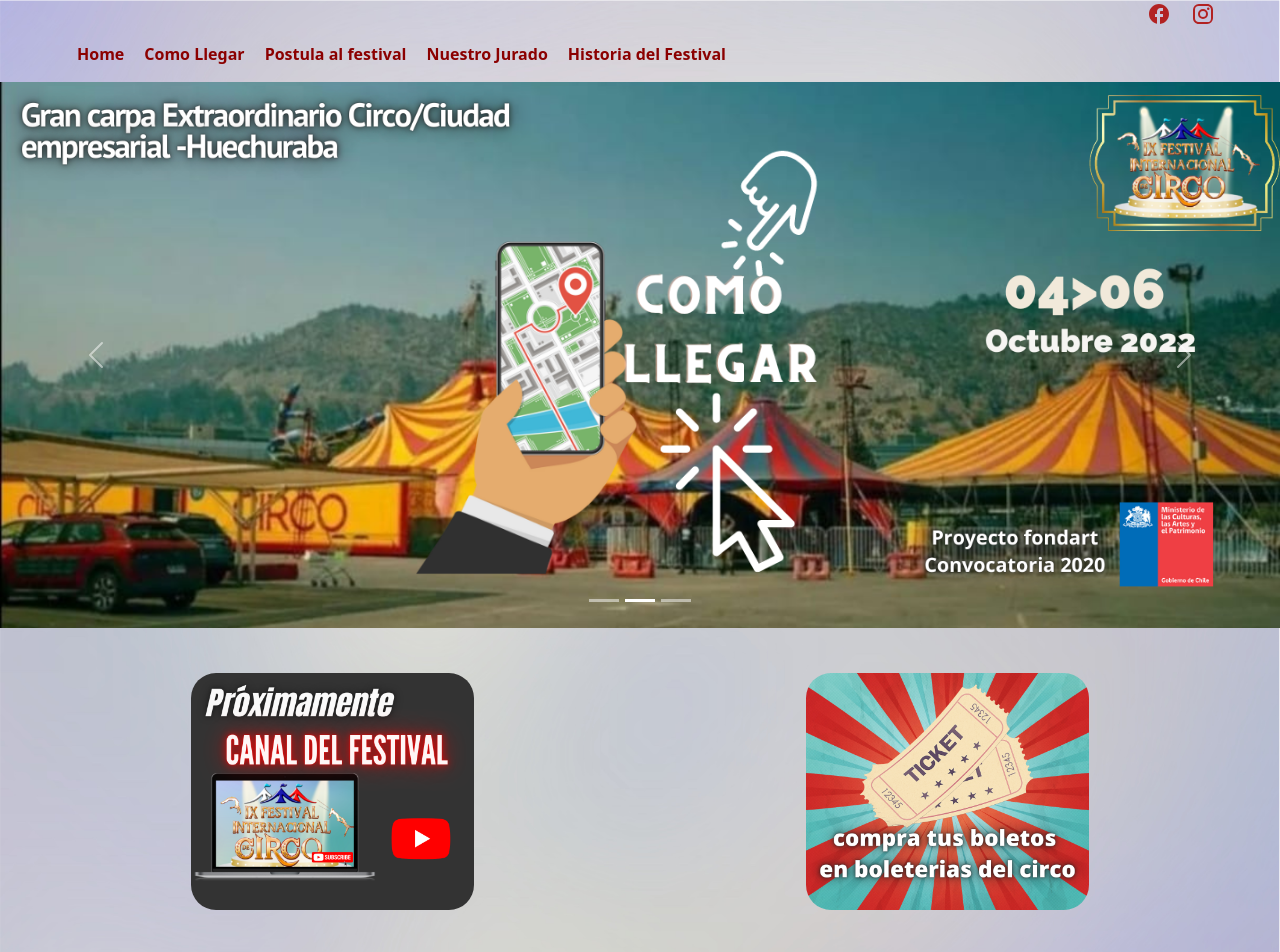
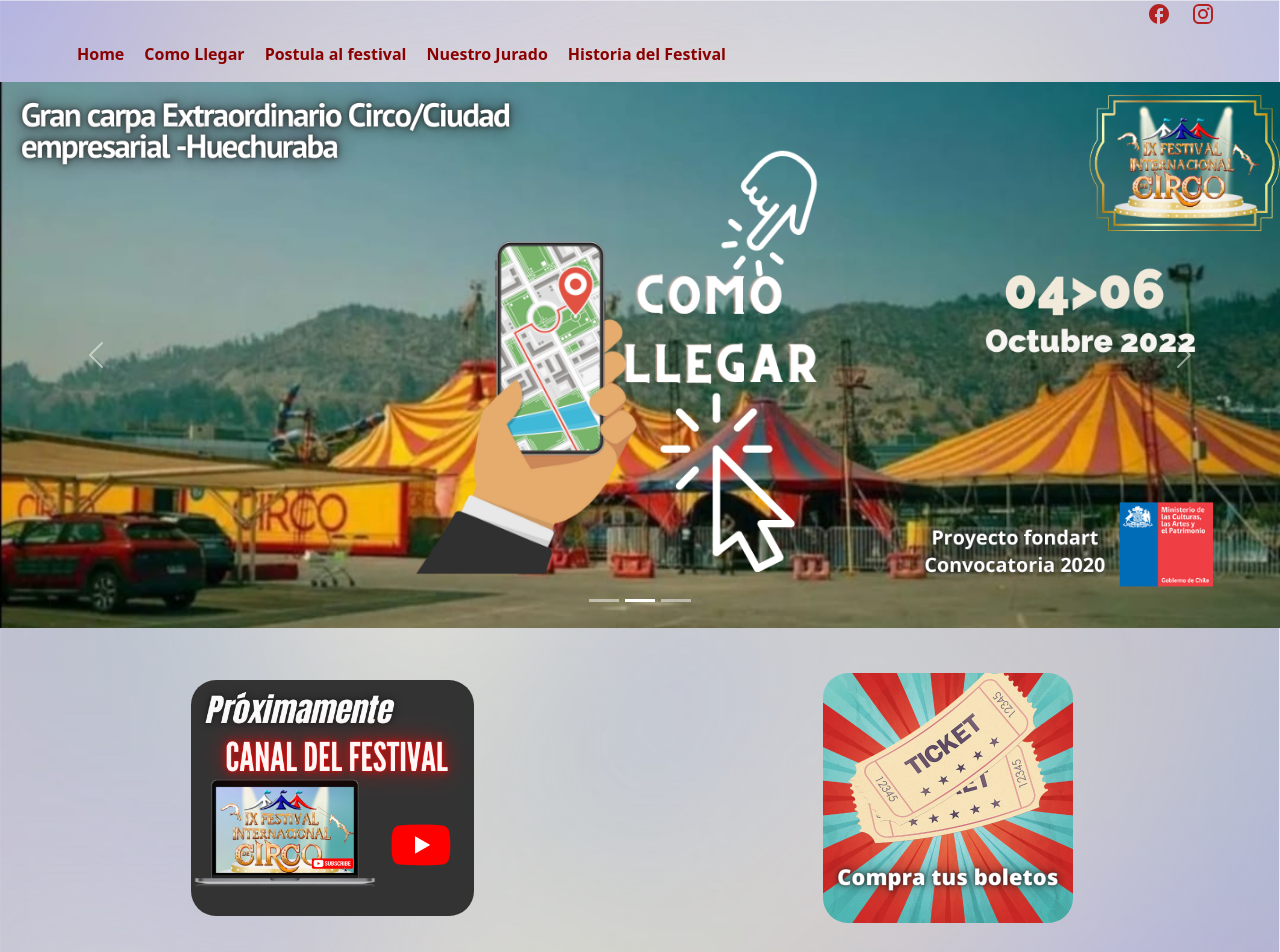
Before and after one commit to toffycaluga/pistadeorofestival, a React (Create React App) app: page / in a window 1280 px wide. Shown: the top 952 px of the page. Built offline with nearby package versions, Linux system fonts and the light colour scheme.

Commit message:
se agrego enlace a ticketera

```diff
--- a/src/Components/Home/Home.jsx
+++ b/src/Components/Home/Home.jsx
@@ -21,7 +21,9 @@
             <img src={youtube} alt="canal del festival" />
             </div>
           <div className="home-content">
+            <a href="https://ticketplus.cl/events/festival-internacional-de-circo-en-chile">
             <img src={boletos} alt="boletos" />
+            </a>
             </div>
         </div>
         <div className="home-container">
```
Also changed, not shown: src/assets/img/home/boletos.png.
